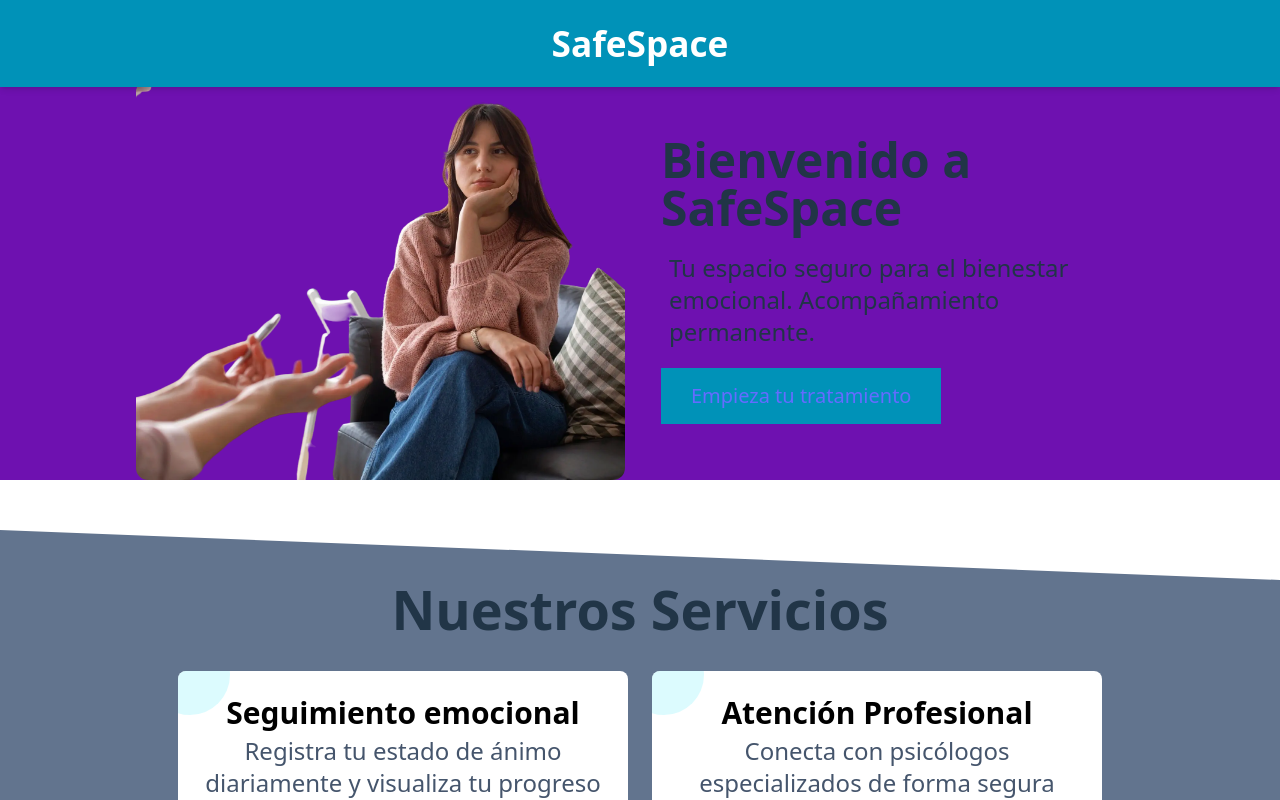
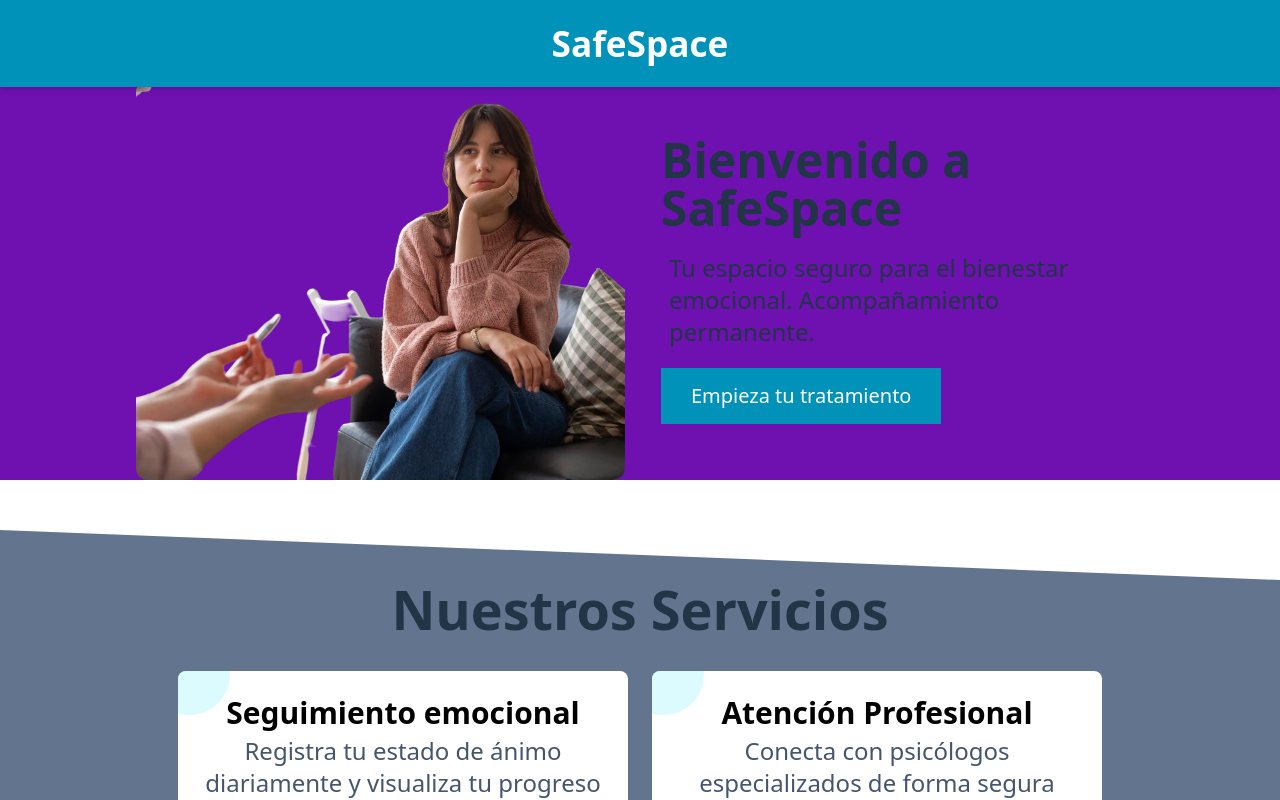
Before and after one commit to deyvigo/safespace, a React (Vite) app in the folder safespace-front/: page / in a window 1280 px wide. Shown: the top 800 px of the page. Built offline with nearby package versions, Linux system fonts and the light colour scheme; no server answers.

Commit message:
Corrigiendo color en el boton de login del landing

```diff
--- a/safespace-front/src/App.css
+++ b/safespace-front/src/App.css
@@ -5,6 +5,8 @@
   width: 100%;
   height: 100%;
 }
+
+
 
 /* Sobrescribir estilos globales para el navbar del psicólogo */
 nav.bg-blue-600 a {
--- a/safespace-front/src/pages/Inicio.jsx
+++ b/safespace-front/src/pages/Inicio.jsx
@@ -18,9 +18,9 @@ export default function Inicio() {
 
             <img src="/psico2.webp" alt="Ayuda psicologica en linea" />
           </div>
-          <div className="flex flex-col gap-y-3 w-full">
+          <div className="flex flex-col gap-y-3 w-full ">
             <Link
-              className=" bg-cyan-600 w-full z-10 hover:cursor-pointer! hover:bg-cyan-700! text-2xl! font-bold! rounded-2xl py-4 active:text-white visited:text-white!"
+              className=" bg-cyan-600 w-full z-10 hover:cursor-pointer! hover:bg-cyan-700! text-2xl! font-bold! rounded-2xl py-4 text-white!  active:text-white visited:text-white!"
               to="/login"
             >
               Empieza tu tratamiento
@@ -47,7 +47,7 @@ export default function Inicio() {
                 </p>
               </div>
               <Link
-                className="bg-cyan-600 border-2 border-cyan-600 py-3 px-7 text-xl h-fit w-fit text-white  visited:text-white! hover:bg-cyan-700! "
+                className="bg-cyan-600 border-2 border-cyan-600 py-3 px-7 text-xl h-fit w-fit text-white!  visited:text-white! hover:bg-cyan-700! "
                 to="/login"
               >
                 Empieza tu tratamiento
```
